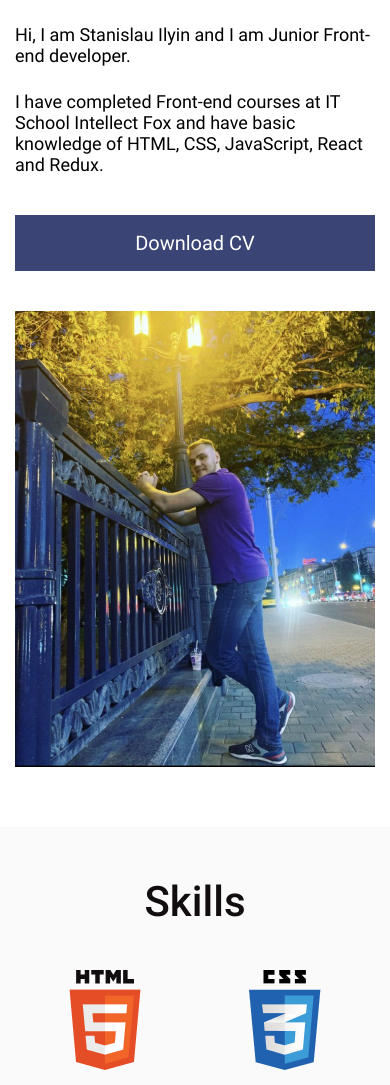
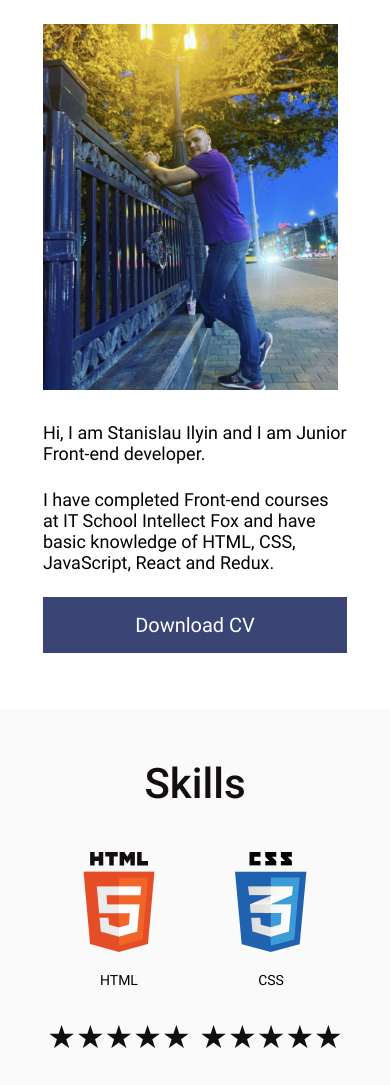
Before and after one commit to stasilyin/resume, a plain HTML site: page index.html in a window 390 px wide. Shown: the part 166-1251 px from the top of the page. Drawn offline with nearby package versions, Linux system fonts and the light colour scheme.

Commit message:
edit position photo

```diff
--- a/css/style.css
+++ b/css/style.css
@@ -83,6 +83,7 @@ a {
 .header-photo {
   width: 414px;
   height: 464px;
+
 }
 .header-photo__myphoto {
   width: 100%;
@@ -508,8 +509,7 @@ a {
 
 @media only screen and (max-width: 768px) {
   .container {
-    min-width: 360px;
-    width: 85%;
+    width: 78%;
   }
   h2 {
     font-size: 42px;
@@ -536,24 +536,21 @@ a {
     max-width: 100%;
   }
   .header-photo {
-    width: 100%;
-    height: 100%;
-  }
-  .header-photo__myphoto {
-    width: 100%;
-    height: 100%;
+    width: 295px;
+    height: 366px;
+    margin-bottom: 32px;
   }
   .header-body {
     display: flex;
     flex-wrap: wrap;
     margin: 56px 0;
+    justify-content: center;
   }
   .button-contact {
     display: none;
   }
   .header-buttons {
-    margin-top: 40px;
-    margin-bottom: 40px;
+    margin-top: 24px;
   }
   .header-buttons a {
     font-size: 20px;
@@ -709,16 +706,16 @@ a {
   }
   .education-story-left-belhard {
     top: 11rem;
-    left: 2.7rem;
+    left: 2.1rem;
     width: 100%;
   }
   .education-story-right-bsuir {
     top: 19rem;
-    left: -11rem;
+    left: -9rem;
   }
   .education-story-right-fox {
-    top: 3.5rem;
-    left: -11rem;
+    top: 3rem;
+    left: -9rem;
   }
   .education-story-left-desc {
     margin-right: 0;
--- a/index.html
+++ b/index.html
@@ -48,7 +48,7 @@
             <div class="header-photo">
               <img
                 src="./img/myphoto.jpg"
-                alt=""
+                alt="my_photo"
                 class="header-photo__myphoto"
               />
             </div>
--- a/js/script.js
+++ b/js/script.js
@@ -51,6 +51,8 @@ skillsBtnWrapper.addEventListener("click", toggleBtnWrapper);
 const tripHouse = document.querySelector('.tripHouse');
 const resume = document.querySelector('.resume');
 const mobileScreen = window.matchMedia('(max-width: 768px)');
+
+
 const changeText = (e) => {
   if (e.matches) {
     tripHouse.textContent = 'Triphouse – Github';
@@ -63,5 +65,7 @@ const changeText = (e) => {
 if (mobileScreen.matches) {
   tripHouse.textContent = 'Triphouse – Github';
   resume.textContent = 'Landing CV – Github';
+  const myPhoto = document.querySelector('.header-photo');
+  document.querySelector('.header-discription').before(myPhoto);
 }
 mobileScreen.addEventListener('change', changeText);
```
